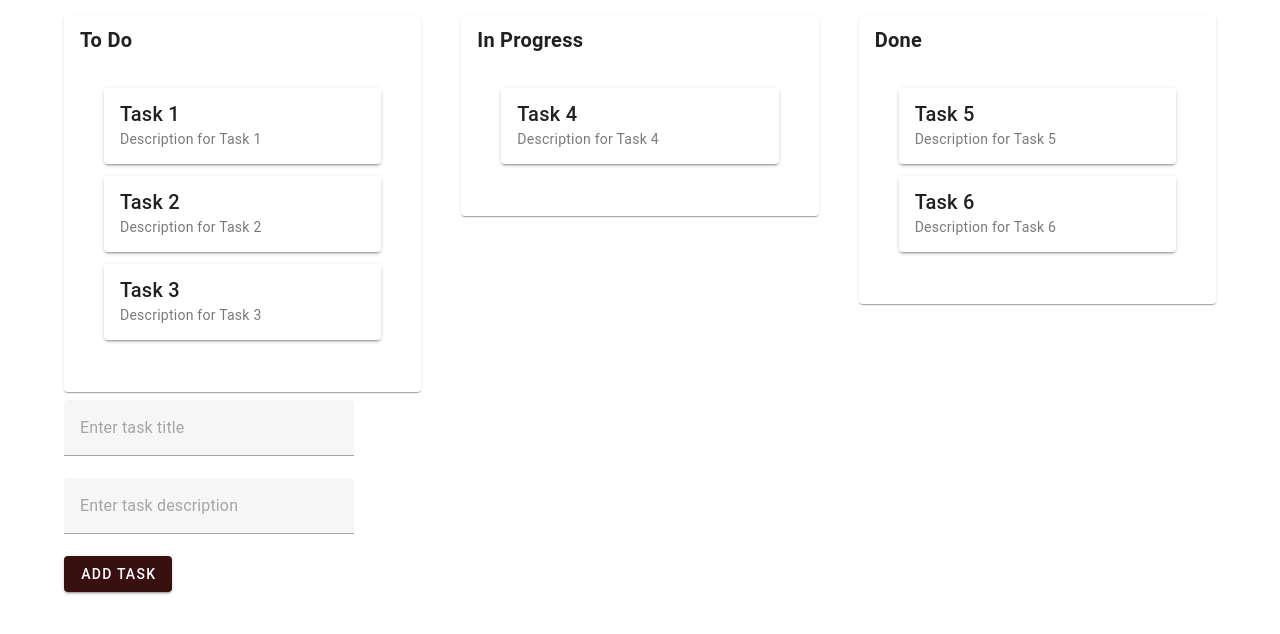
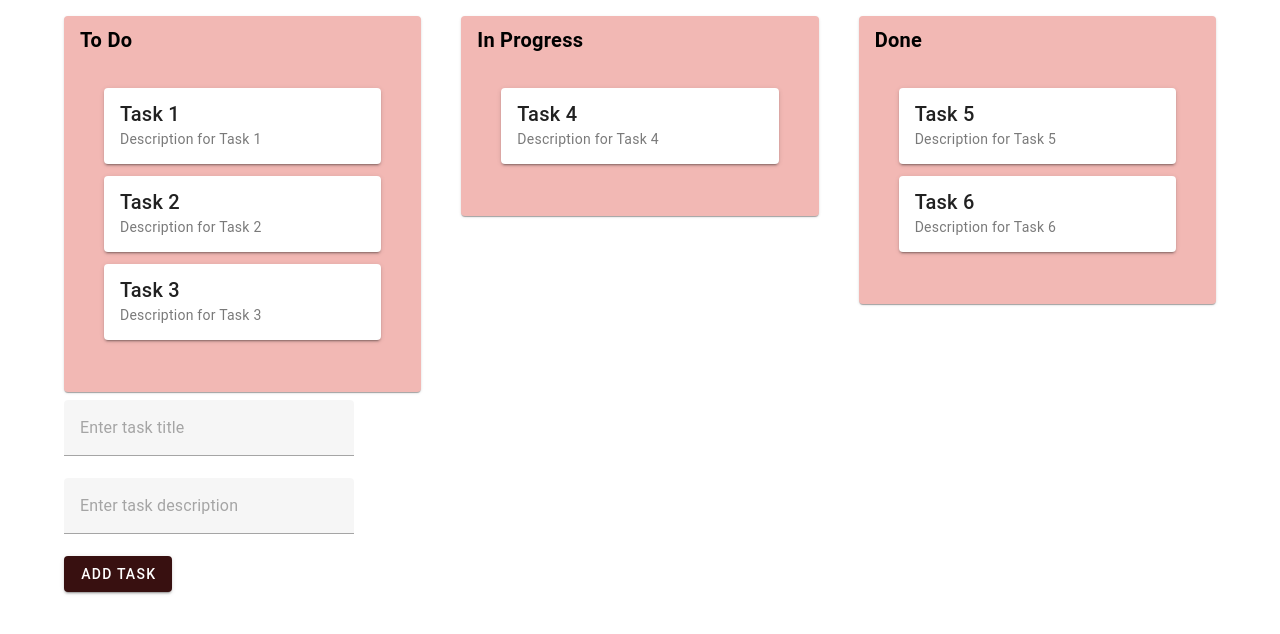
Before and after one commit to lassethomsen1/vuetify-kanban-board, a Vue app: page / in a window 1280 px wide. Shown: the top 634 px of the page. Built offline with nearby package versions, Linux system fonts and the light colour scheme.

Commit message:
changed color for columns

```diff
--- a/src/components/TaskColumn.vue
+++ b/src/components/TaskColumn.vue
@@ -30,7 +30,7 @@ const onDrop = (event: DragEvent) => {
 </script>
 <template>
   <v-col cols="12" sm="6" md="4">
-    <v-card class="mx-2">
+    <v-card color="#f2b8b4" class="mx-2">
       <v-card-title class="font-weight-bold">
         {{ column.title }}
       </v-card-title>
```
